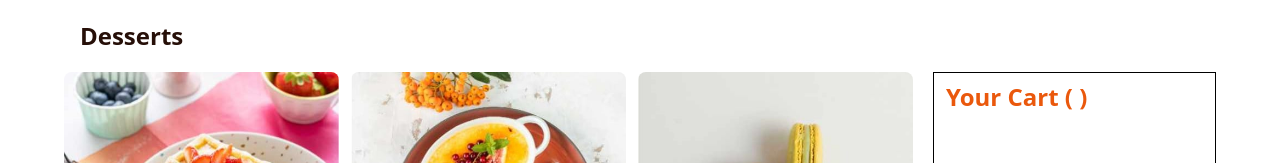
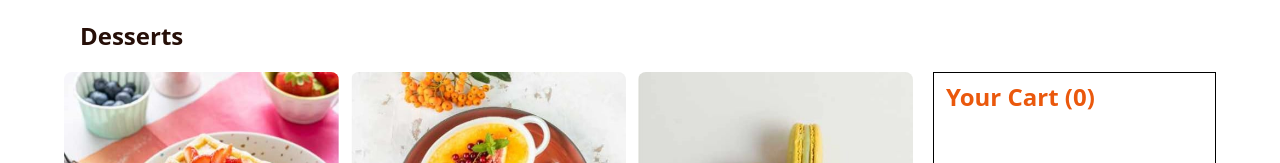
Before and after one commit to Eugene-Eyram-Ahiavey/Product-listing, a React (Vite) app: page / in a window 1280 px wide. Shown: the top 163 px of the page. Built offline with nearby package versions, Linux system fonts and the light colour scheme.

Commit message:
total cart quantity added

```diff
--- a/src/components/homepage.jsx
+++ b/src/components/homepage.jsx
@@ -12,6 +12,7 @@ console.log(products);
 function HomePage(){
 const [cart, setCart] = useState([]);
 
+let cartQuantity = 0;
 
 const addToCart = (product) => {
 setCart((prevCart) => {
@@ -29,9 +30,17 @@ return [...prevCart, {...product, quantity: 1}];
 
 }
 
-// const removeFromCart = (product) => {
+const totalCartQuantity = () => {
+  cart.forEach(cartItem => cartQuantity+= cartItem.quantity);
+}
 
-// }
+totalCartQuantity();
+
+
+
+
+
+
 
 
     return (
@@ -86,7 +95,7 @@ return [...prevCart, {...product, quantity: 1}];
 
              </div>
             <div className='basis-3/12 border border-black h-[300px]'>
-            <h1 className='ml-3 pt-2 text-2xl text-orange-600 font-bold '>Your Cart ( )</h1>
+            <h1 className='ml-3 pt-2 text-2xl text-orange-600 font-bold '>Your Cart ({cartQuantity})</h1>
 
             </div>
         </div>
```
